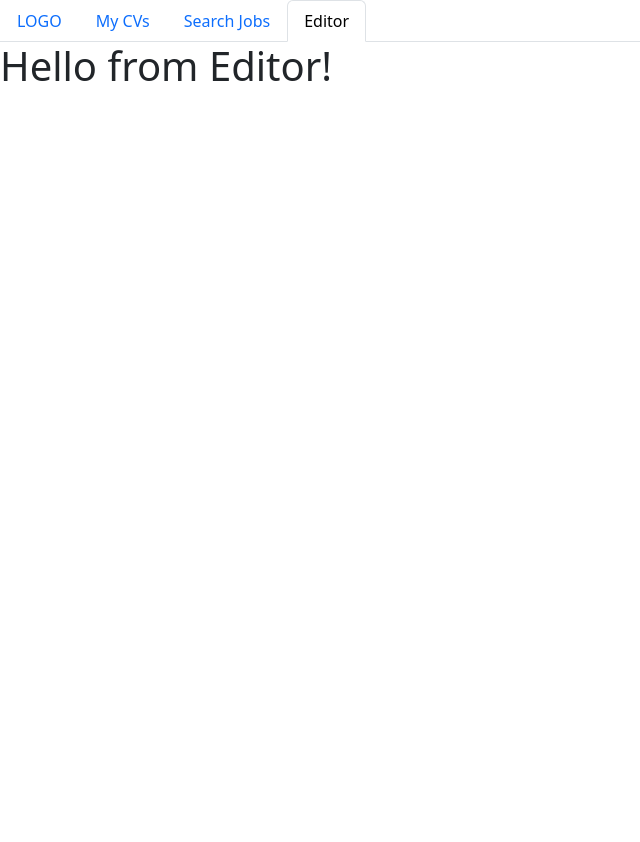
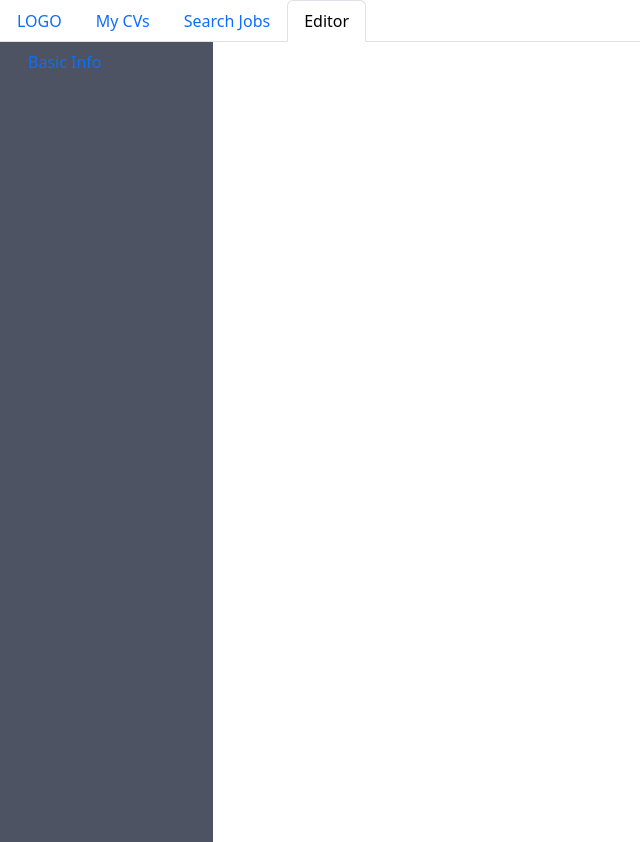
Before and after one commit to wallet-wizard/cv-master, a React (Vite) app: page /editor in a window 1280 px wide. Shown: the whole page, without its empty margins (0-640 px from the left). Before the commit the page ends 800 px from the top, so only its background shows below. Built offline with nearby package versions, Linux system fonts and the light colour scheme.

Commit message:
Creates basic styling for Editor

```diff
--- a/src/App.jsx
+++ b/src/App.jsx
@@ -7,6 +7,7 @@ import Editor from './components/Editor';
 import Login from './components/Login';
 import MyCVs from './components/MyCVs';
 import SearchJobs from './components/SearchJobs';
+import './utils/globalStyles.css'
 
 function App() {
   const [count, setCount] = useState(0)
@@ -19,7 +20,7 @@ function App() {
           <Route path="/" element={<Login />} />
           <Route path="myCVs" element={<MyCVs />} />
           <Route path="searchJobs" element={<SearchJobs />} />
-          <Route path="editor" element={<Editor />} />
+          <Route path="/editor/*" element={<Editor />} /> {/* Adjust the path for the Editor component */}
       </Routes>
     </Router>
   )
--- /dev/null
+++ b/src/components/Editor/EditorMain.jsx
@@ -0,0 +1,13 @@
+import EditorSideBar from './EditorSideBar';
+import EditorBasicInfo from './editorPaths/EditorBasicInfo';
+import { Routes, Route } from 'react-router-dom';
+
+export default function Editor() {
+  return (
+    <div className="col">
+        <Routes>
+            <Route path="basic-info" element={<EditorBasicInfo />} />
+        </Routes>
+    </div>
+  );
+}
--- /dev/null
+++ b/src/components/Editor/EditorSideBar.jsx
@@ -0,0 +1,19 @@
+import React from 'react';
+import { Link } from 'react-router-dom';
+import './editor.css';
+
+const EditorSideBar = () => {
+  return (
+    <aside className='editor-sideBar d-none d-md-block col-2'>
+      <nav>
+        <ul className="nav flex-column">
+          <li className="nav-item">
+            <Link to="basic-info" className="nav-link">Basic Info</Link>
+          </li>
+        </ul>
+      </nav>
+    </aside>
+  );
+};
+
+export default EditorSideBar;
--- a/src/components/Editor/editor.css
+++ b/src/components/Editor/editor.css
@@ -0,0 +1,24 @@
+:root {
+    --bg-dark: rgba(77, 83, 98, 1);
+    --bg-textArea: rgba(215, 215, 215, 1);
+    --bg-textArea-lighter: rgba(233, 233, 233, 1);
+}
+
+.editor-sideBar {
+    min-width: 12.5rem;
+    min-height: 100vh;
+    background-color:var(--bg-dark);
+
+}
+
+.editor-textArea {
+
+    border: 0;
+    width: 100% !important;
+    background-color: var(--bg-textArea-lighter);
+    white-space: nowrap;  /* Prevents text from wrapping to the next line */
+    overflow-x: auto;   /* Hide horizontal scrollbar */
+    overflow-y:visible;     /* Enables vertical scrollbar when content overflows */
+    resize: none;         /* Disables resizing */
+    box-sizing: border-box; /* Include padding and border in the element's total width and height */
+}
--- /dev/null
+++ b/src/components/Editor/editorPaths/CustomTextarea.jsx
@@ -0,0 +1,26 @@
+import React, { useRef, useEffect, useState } from 'react';
+
+function CustomTextarea() {
+  const [columns, setColumns] = useState([]);
+  const [rowsCount, setRowsCount] = useState(0);
+
+  function handleTextareaChange(event) {
+    const inputText = event.target.value;
+    const newRows = inputText.split('\n');
+    setRowsCount(newRows.length)
+  };
+
+  console.log(columns)
+  return (
+
+      <textarea
+        onChange={handleTextareaChange}
+        placeholder="Type your columns here, each line is a new column"
+        className='editor-textArea'
+        rows={rowsCount > 2 && rowsCount}
+      />
+
+  );
+};
+
+export default CustomTextarea;
--- /dev/null
+++ b/src/components/Editor/editorPaths/EditorBasicInfo.jsx
@@ -0,0 +1,13 @@
+import React from 'react';
+import '../editor.css';
+import CustomTextarea from './CustomTextarea';
+
+export default function EditorBasicInfo() {
+    return(
+        <div className="d-block Editor-BasicInfo">
+            <h3>New CV</h3>
+            <CustomTextarea />
+            <textarea className=" editor-textArea" rows={10}/>
+        </div>
+    )
+}
--- a/src/components/Editor/index.jsx
+++ b/src/components/Editor/index.jsx
@@ -1,8 +1,16 @@
 import React from 'react';
-import './editor.css'
+import './editor.css';
+import EditorMain from './EditorMain';
+import EditorSideBar from './EditorSideBar';
+import EditorBasicInfo from './editorPaths/EditorBasicInfo';
 
-export default function Editor(){
-    return(
-        <h1>Hello from Editor!</h1>
-    )
+export default function Editor() {
+  return (
+    <div className="editorWrapper container-fluid">
+      <div className="row">
+            <EditorSideBar />
+            <EditorMain />
+      </div>
+    </div>
+  );
 }
--- a/src/utils/globalStyles.css
+++ b/src/utils/globalStyles.css
@@ -0,0 +1,19 @@
+/* SCROLLBAR STYLING */
+::-webkit-scrollbar {
+    width: 10px;
+  }
+
+  /* Track */
+  ::-webkit-scrollbar-track {
+    background: #f1f1f1;
+  }
+
+  /* Handle */
+  ::-webkit-scrollbar-thumb {
+    background: #888;
+  }
+
+  /* Handle on hover */
+  ::-webkit-scrollbar-thumb:hover {
+    background: #555;
+  }
```
Also changed, not shown: src/utils/helperFunctions.js (added, +12 -0 lines).
